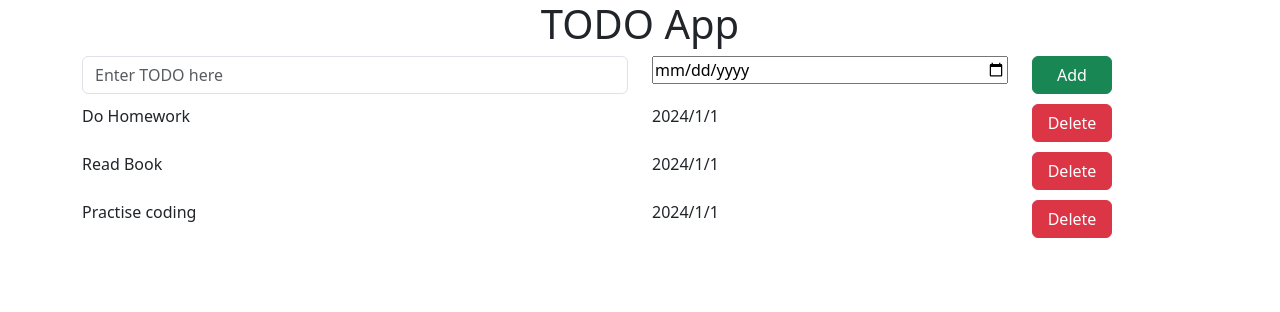
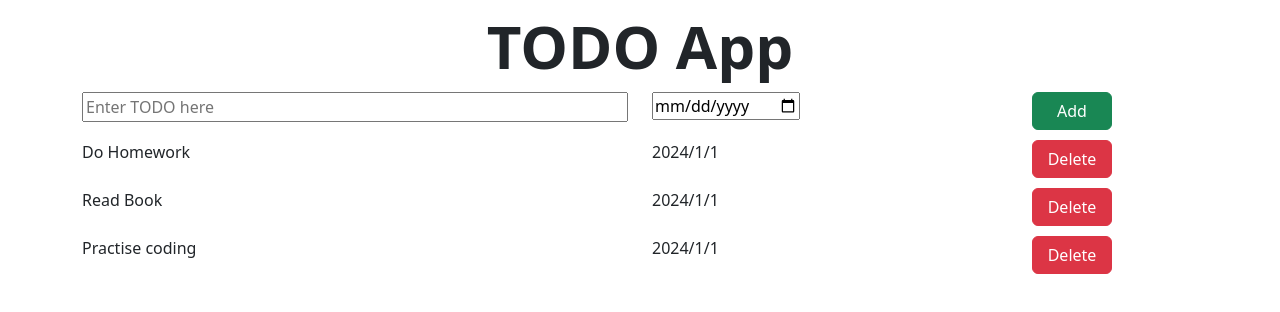
Before and after one commit to ankitpok/react_todo, a React (Vite) app: page / in a window 1280 px wide. Shown: the top 312 px of the page. Built offline with nearby package versions, Linux system fonts and the light colour scheme.

Commit message:
made css modular

```diff
--- a/src/App.jsx
+++ b/src/App.jsx
@@ -1,8 +1,8 @@
 import AppName from "./components/AppName";
 import AddTODO from "./components/AddTODO";
 import TODOItem from "./components/TODOItem";
-import TODOItem2 from "./components/TODOItem2";
 import "./app.css";
+import "bootstrap/dist/css/bootstrap.min.css";
 
 function App() {
   let todoItems = [
@@ -26,7 +26,6 @@ function App() {
 
         <AddTODO></AddTODO>
         <TODOItem item={todoItems}></TODOItem>
-        {/* <TODOItem2></TODOItem2> */}
       </div>
     </center>
   );
--- a/src/app.css
+++ b/src/app.css
@@ -1,17 +1,9 @@
-h1{
-  font-weight: 800;
-  font-size: 80px;
-  margin: 10px;
+
+
+.custom-btn {
+  min-width: 80px;
 }
-input{
-  width: 100%;
-}
-
-.c-row{
+.c-row {
   margin: 10px;
   text-align: left;
 }
-
-.custom-btn{
-  min-width: 80px;
-}
--- a/src/components/AddTODO.jsx
+++ b/src/components/AddTODO.jsx
@@ -1,10 +1,14 @@
+import styles from "./AddTODO.module.css";
+
 function AddTODO() {
+  console.log(styles);
+
   return (
-    <div className="row c-row">
+    <div className={`row c-row`}>
       <div className="col-6">
         <input
           type="text"
-          className="form-control"
+          className={`form-group ${styles.todoinput}`}
           placeholder="Enter TODO here"
           aria-label="Username"
           aria-describedby="basic-addon1"
@@ -14,7 +18,7 @@ function AddTODO() {
         <input type="date" name="" id="" />
       </div>
       <div className="col-2">
-        <button className="btn btn-success custom-btn">Add</button>
+        <button className={`btn btn-success custom-btn`}>Add</button>
       </div>
     </div>
   );
--- /dev/null
+++ b/src/components/AddTODO.module.css
@@ -0,0 +1,12 @@
+.todoinput {
+  width: 100%;
+}
+
+.c-row {
+  margin: 10px;
+  text-align: left;
+}
+
+.custom-btn {
+  min-width: 80px;
+}
--- a/src/components/AppName.jsx
+++ b/src/components/AppName.jsx
@@ -1,4 +1,5 @@
+import styles from "./AppName.module.css";
 function AppName() {
-  return <h1>TODO App</h1>;
+  return <h1 className={styles.heading}>TODO App</h1>;
 }
 export default AppName;
--- /dev/null
+++ b/src/components/AppName.module.css
@@ -0,0 +1,5 @@
+.heading {
+  font-weight: 700;
+  font-size: 60px;
+  margin: 10px;
+}
--- a/src/components/TODOItem.jsx
+++ b/src/components/TODOItem.jsx
@@ -1,12 +1,13 @@
+import styles from "./AddTODO.module.css";
 function TODOItem({ item }) {
   return (
     <>
       {item.map((todo, index) => (
-        <div className="row c-row" key={index}>
+        <div className={`row c-row`} key={index}>
           <div className="col-6">{todo.item}</div>
           <div className="col-4">{todo.date}</div>
           <div className="col-2">
-            <button className="btn btn-danger custom-btn">Delete</button>
+            <button className={`btn btn-danger custom-btn`}>Delete</button>
           </div>
         </div>
       ))}
--- a/src/components/TODOItem2.jsx
+++ /dev/null
@@ -1,12 +0,0 @@
-function TODOItem2() {
-  return (
-    <div className="row c-row">
-      <div className="col-6">Read Book</div>
-      <div className="col-4">4/10/2024</div>
-      <div className="col-2">
-        <button className="btn btn-danger custom-btn">Delete</button>
-      </div>
-    </div>
-  );
-}
-export default TODOItem2;
```
